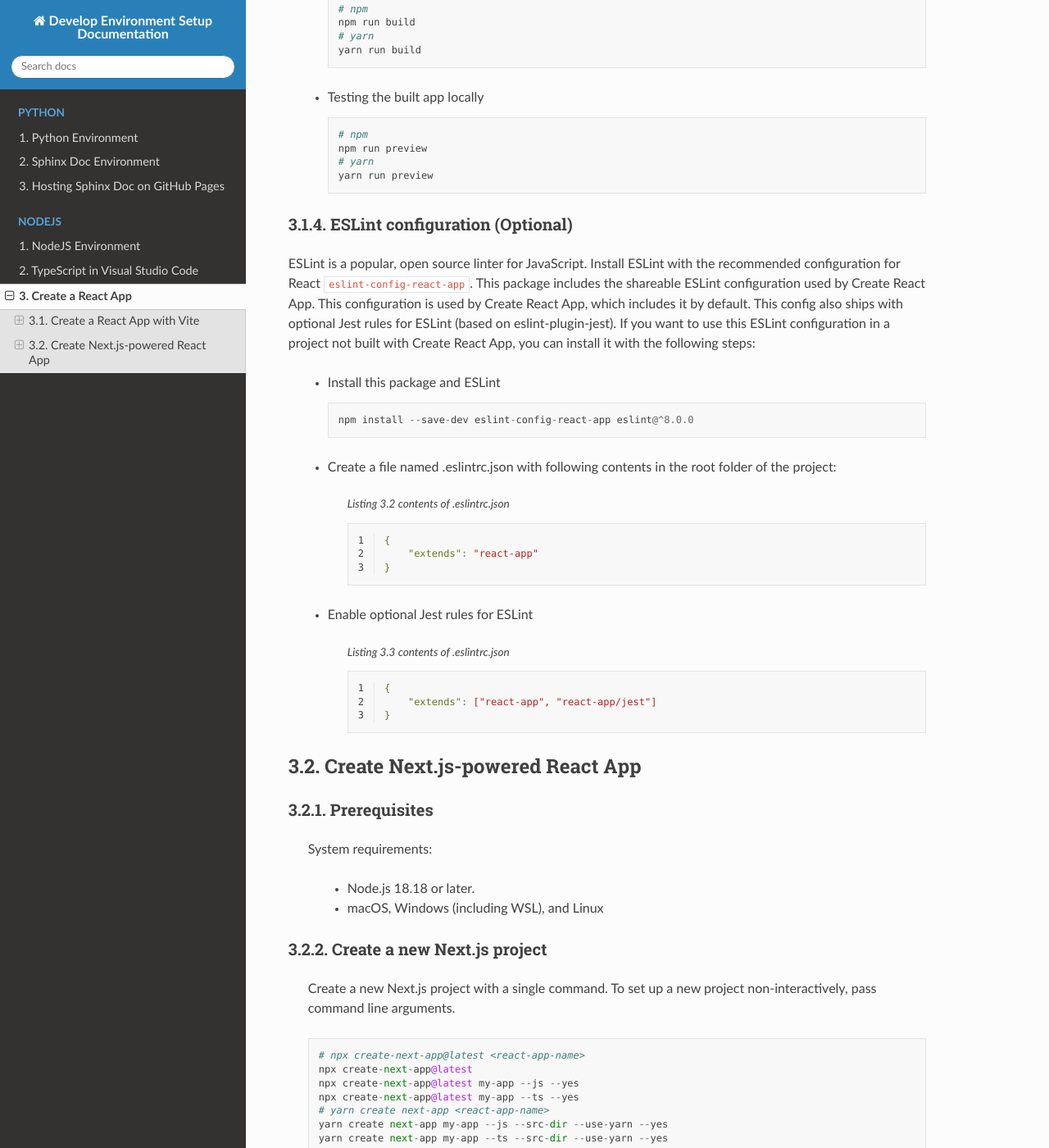
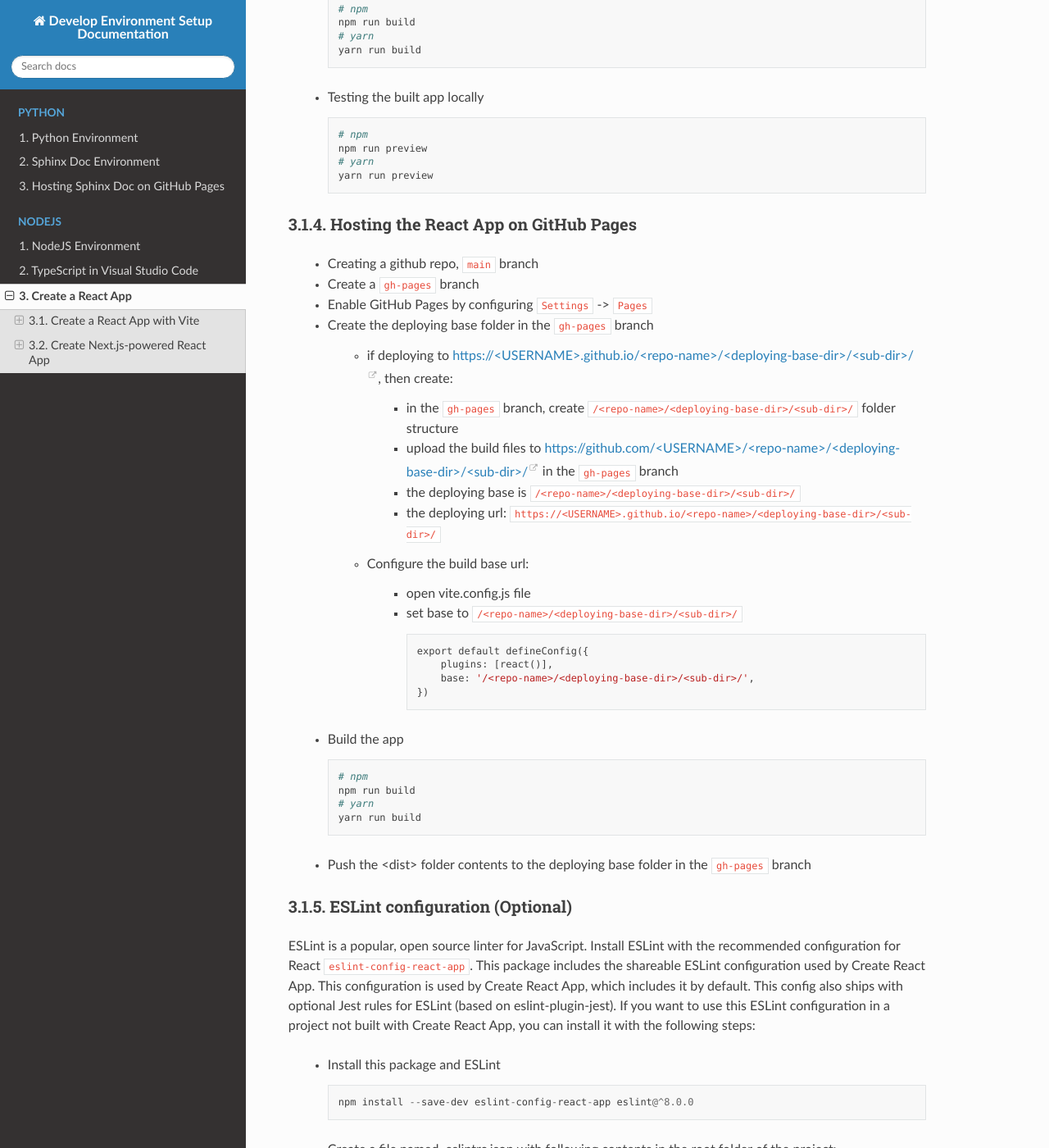
Before and after one commit to david-ggs-230/develop-environment, a Sphinx documentation site: the page built from docs/env-setup/create-react-app.rst, in a window 1280 px wide and 1400 px high, scrolled down 1197 px. Shown: the whole window at 82% size. Built offline with Sphinx 7.4.7 and the Read the Docs theme 3.1.0, drawn with Linux system fonts in a browser that asks for light colours.

Commit message:
Add files via upload

```diff
--- a/docs/env-setup/create-react-app.rst
+++ b/docs/env-setup/create-react-app.rst
@@ -70,6 +70,42 @@ Install dependencies and run the project
         npm run preview
         # yarn
         yarn run preview
+
+
+==================================================================================================
+Hosting the React App on GitHub Pages
+==================================================================================================
+
+    - Creating a github repo, ``main`` branch
+    - Create a ``gh-pages`` branch
+    - Enable GitHub Pages by configuring ``Settings`` -> ``Pages``
+    - Create the deploying base folder in the ``gh-pages`` branch
+
+        - if deploying to `https://<USERNAME>.github.io/<repo-name>/<deploying-base-dir>/<sub-dir>/ <https://\<USERNAME\>.github.io/\<repo-name\>/\<deploying-base-dir\>/\<sub-dir\>/>`_, then create:
+
+            - in the ``gh-pages`` branch, create ``/<repo-name>/<deploying-base-dir>/<sub-dir>/`` folder structure
+            - upload the build files to `https://github.com/<USERNAME>/<repo-name>/<deploying-base-dir>/<sub-dir>/ <https://github.com/\<USERNAME\>/\<repo-name\>/\<deploying-base-dir\>/\<sub-dir\>/>`_ in the ``gh-pages`` branch
+            - the deploying base is ``/<repo-name>/<deploying-base-dir>/<sub-dir>/``
+            - the deploying url: ``https://<USERNAME>.github.io/<repo-name>/<deploying-base-dir>/<sub-dir>/``
+
+        - Configure the build base url:
+
+            - open vite.config.js file
+            - set base to ``/<repo-name>/<deploying-base-dir>/<sub-dir>/`` ::
+
+                export default defineConfig({
+                    plugins: [react()],
+                    base: '/<repo-name>/<deploying-base-dir>/<sub-dir>/',
+                })
+
+    - Build the app ::
+
+        # npm
+        npm run build
+        # yarn
+        yarn run build
+
+    - Push the <dist> folder contents to the deploying base folder in the ``gh-pages`` branch
 
 
 ==================================================================================================
```
